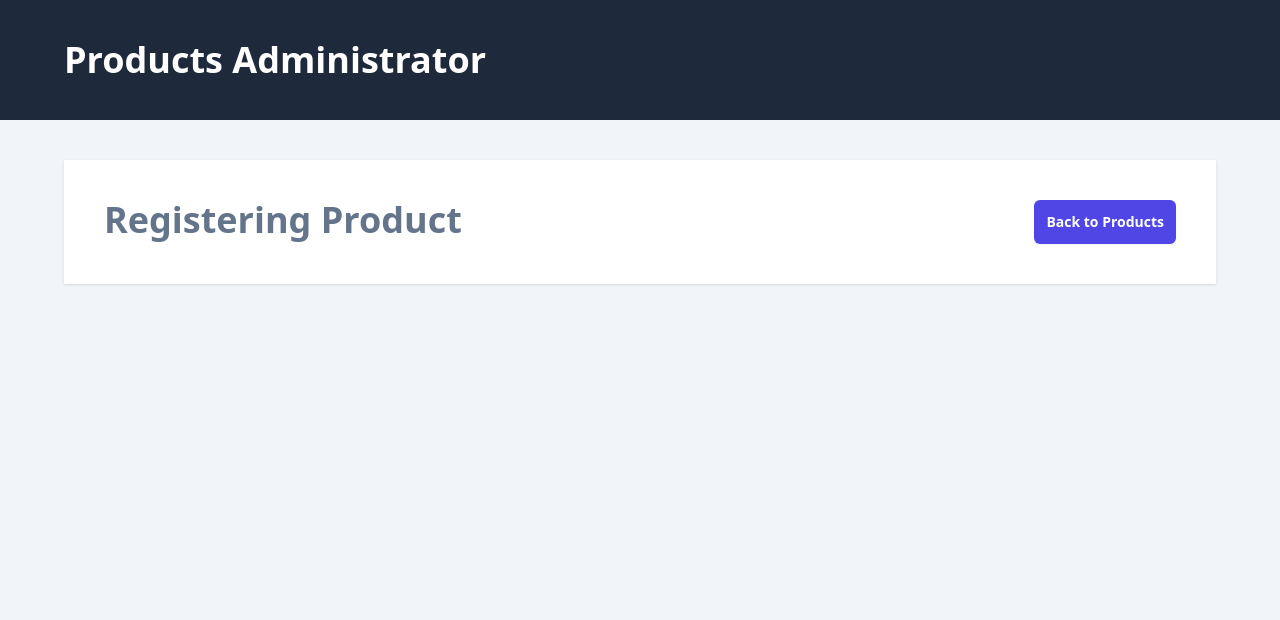
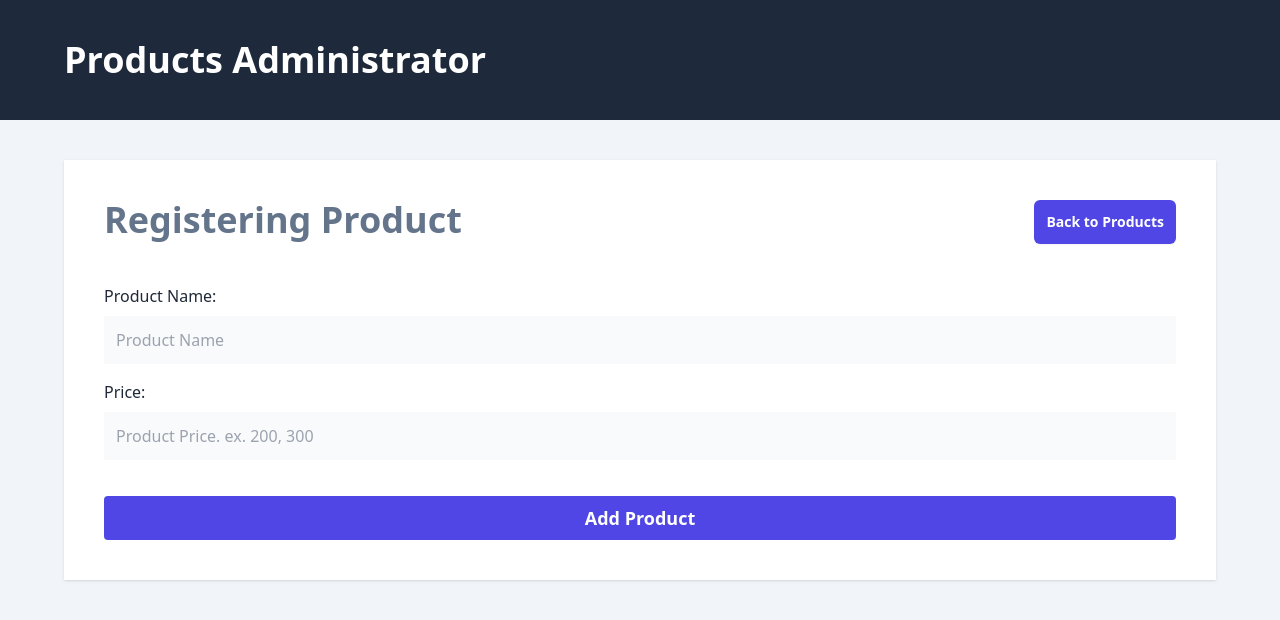
Before and after one commit to LeopoldoAl/client-react-typescript, a React (Vite) app: page /product/new in a window 1280 px wide. Shown: the top 620 px of the page. Built offline with nearby package versions, Linux system fonts and the light colour scheme.

Commit message:
client-phase 18

```diff
--- a/src/views/NewProduct.tsx
+++ b/src/views/NewProduct.tsx
@@ -1,5 +1,9 @@
-import { Link } from "react-router-dom";
+import { Form, Link } from "react-router-dom"
 
+export async function action() {
+  console.log('From action')
+  return {}
+}
 
 export default function NewProduct() {
   return (
@@ -15,6 +19,44 @@ export default function NewProduct() {
           Back to Products
         </Link>
       </div>
+
+      <Form
+          className="mt-10"
+          method="POST"
+      >
+
+            <div className="mb-4">
+                <label
+                    className="text-gray-800"
+                    htmlFor="name"
+                >Product Name:</label>
+                <input
+                    id="name"
+                    type="text"
+                    className="mt-2 block w-full p-3 bg-gray-50"
+                    placeholder="Product Name"
+                    name="name"
+                />
+            </div>
+            <div className="mb-4">
+                <label
+                    className="text-gray-800"
+                    htmlFor="price"
+                >Price:</label>
+                <input
+                    id="price"
+                    type="number"
+                    className="mt-2 block w-full p-3 bg-gray-50"
+                    placeholder="Product Price. ex. 200, 300"
+                    name="price"
+                />
+            </div>
+            <input
+              type="submit"
+              className="mt-5 w-full bg-indigo-600 p-2 text-white font-bold text-lg cursor-pointer rounded"
+              value="Add Product"
+            />
+      </Form>
     </>
   )
 }
```
